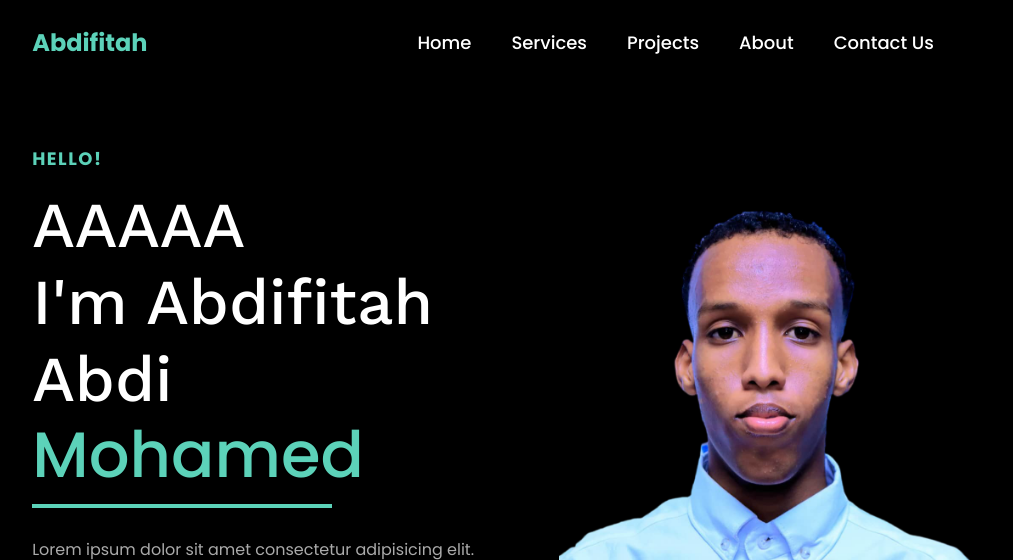
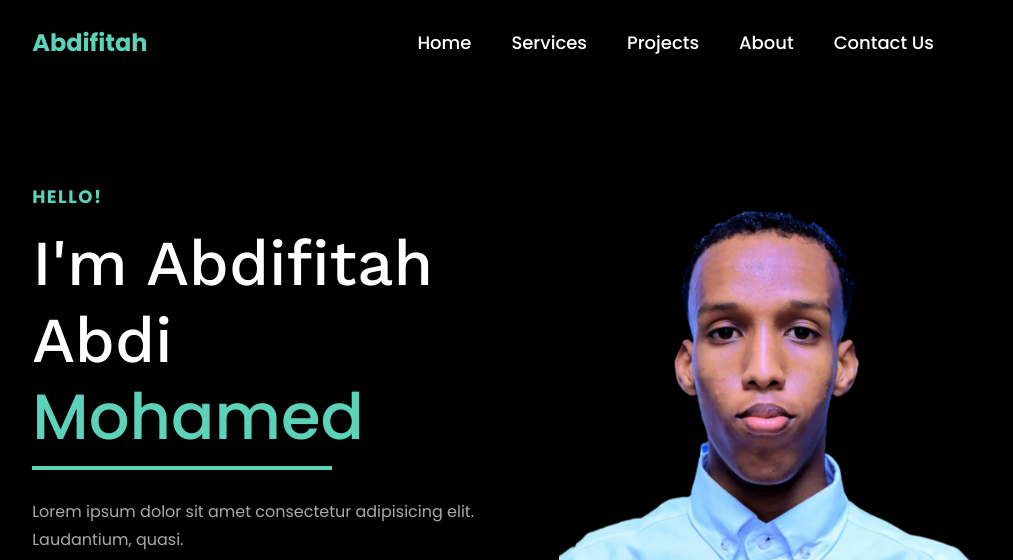
Before and after one commit to Abdifitah47/Myportfolio, a plain HTML site: page index.html in a window 1280 px wide. Shown: the top 560 px of the page, without its empty margins (147-1160 px from the left). Drawn offline with nearby package versions, Linux system fonts and the light colour scheme.

Commit message:
delete h1

```diff
--- a/index.html
+++ b/index.html
@@ -34,7 +34,6 @@
     <section class="container">
       <div class="home-text">
         <h4>Hello!</h4>
-        <h1>AAAAA</h1>
         <h1>
           I'm Abdifitah Abdi <br />
           <span>Mohamed</span>
```
